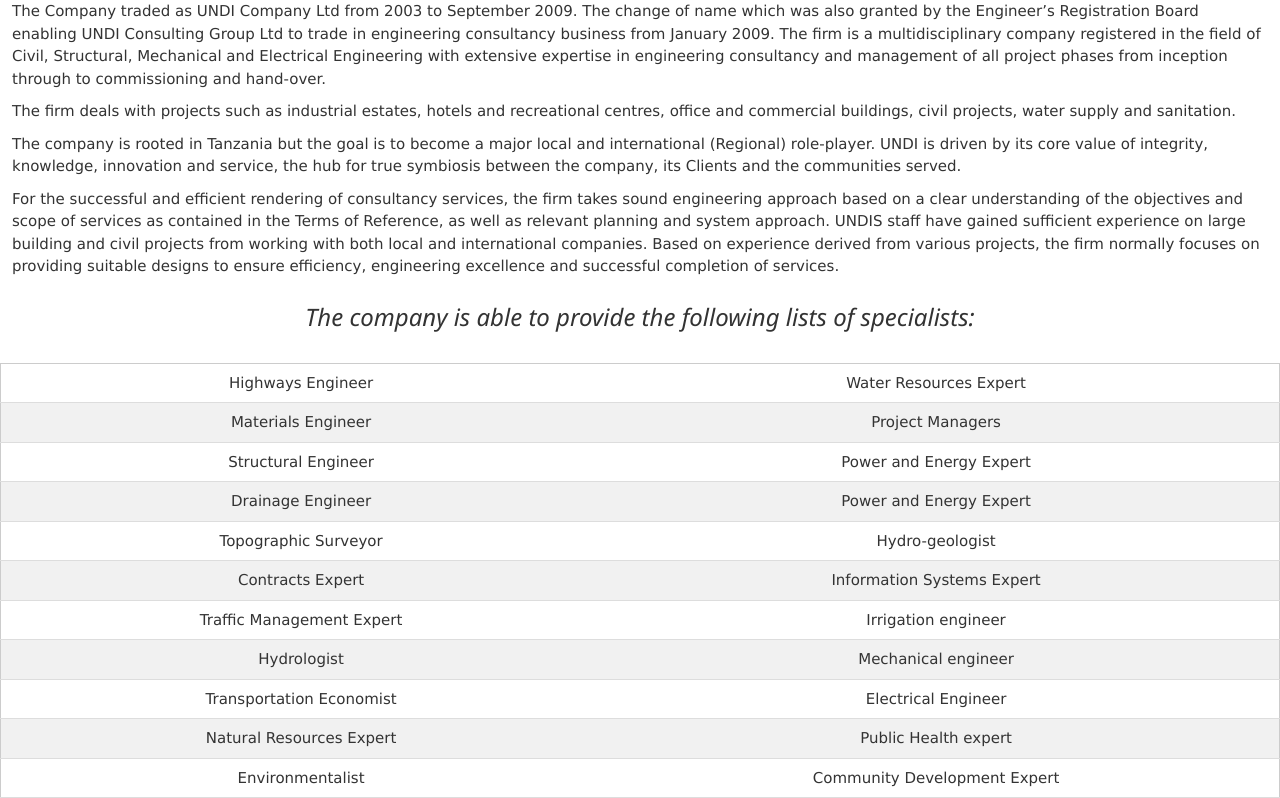
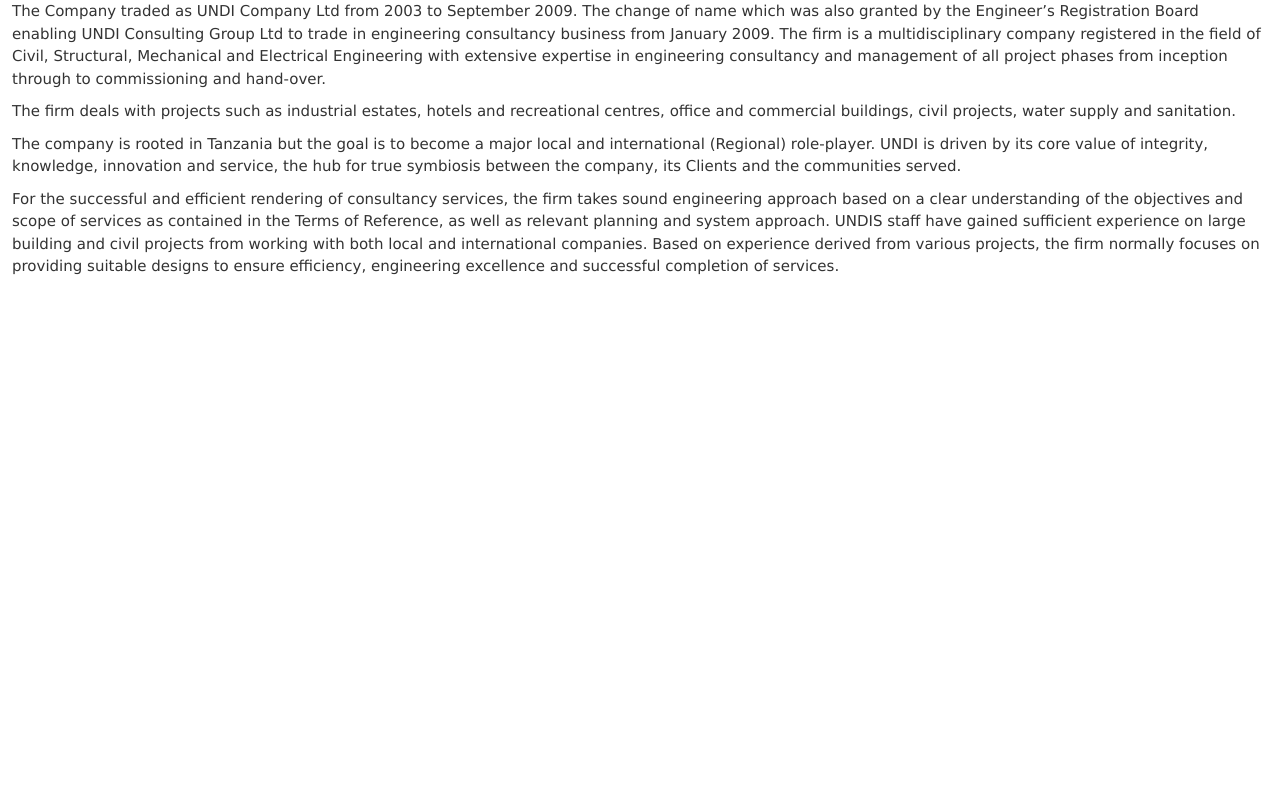
Before and after one commit to tonnyhideyori/undi, a React (Create React App) app: page / in a window 1280 px wide. Shown: the part 631-1429 px from the top of the page. After the commit the page ends 925 px from the top, so only its background shows below. Built offline with nearby package versions, Linux system fonts and the light colour scheme.

Commit message:
broken down some components to subcomponents

```diff
--- a/src/components/App.js
+++ b/src/components/App.js
@@ -14,7 +14,6 @@
         <Slidingimage />
         <Motto/>
         <Tabs/>
-        <Specialist/>
       </div>
     );
   }
--- a/src/components/Skills.js
+++ b/src/components/Skills.js
@@ -3,13 +3,14 @@
 import '../css/App.css';
 import NavbarInstance from './Navbar';
 import Slidingimage from './SlidingImage';
-
+import Specialist from './Specialist';
 class Skills extends Component{
   render() {
     return(
       <div>
       <NavbarInstance />
       <Service/>
+      <Specialist/>
       </div>
     );
   }
```
